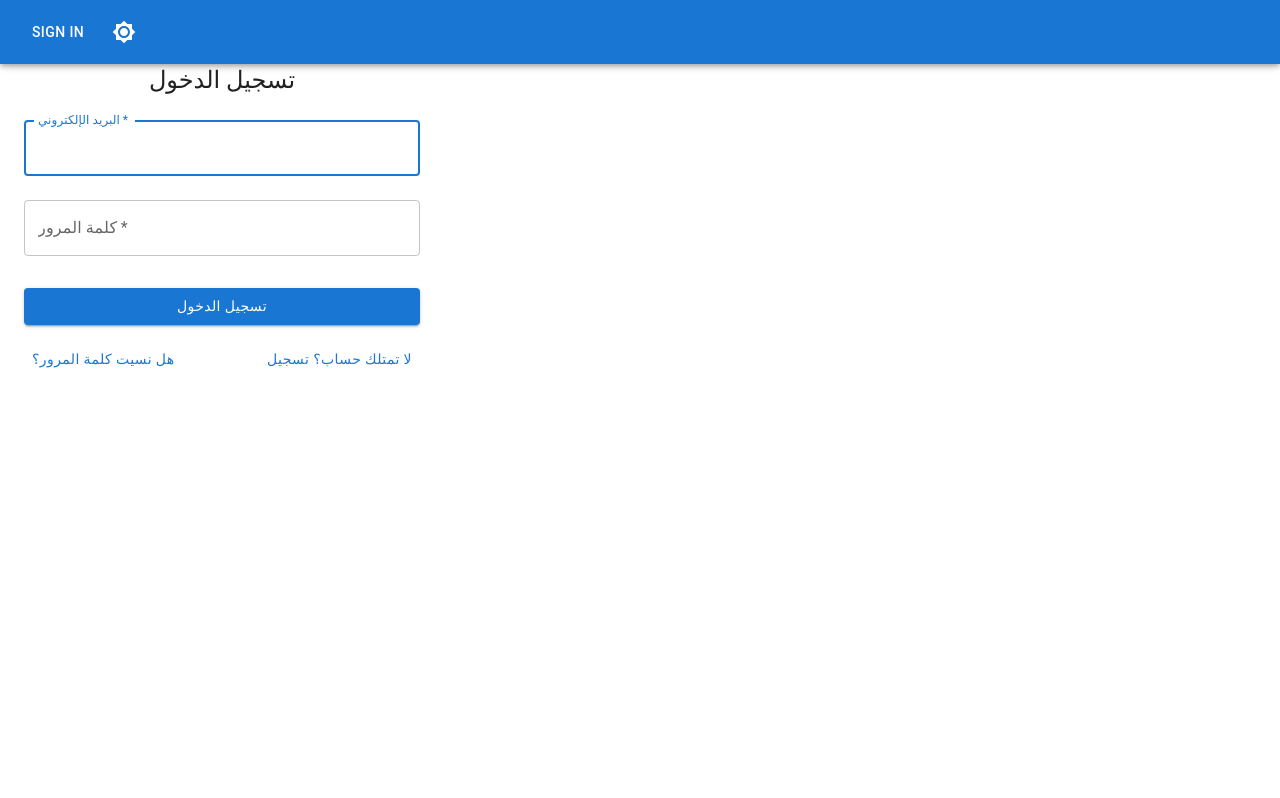
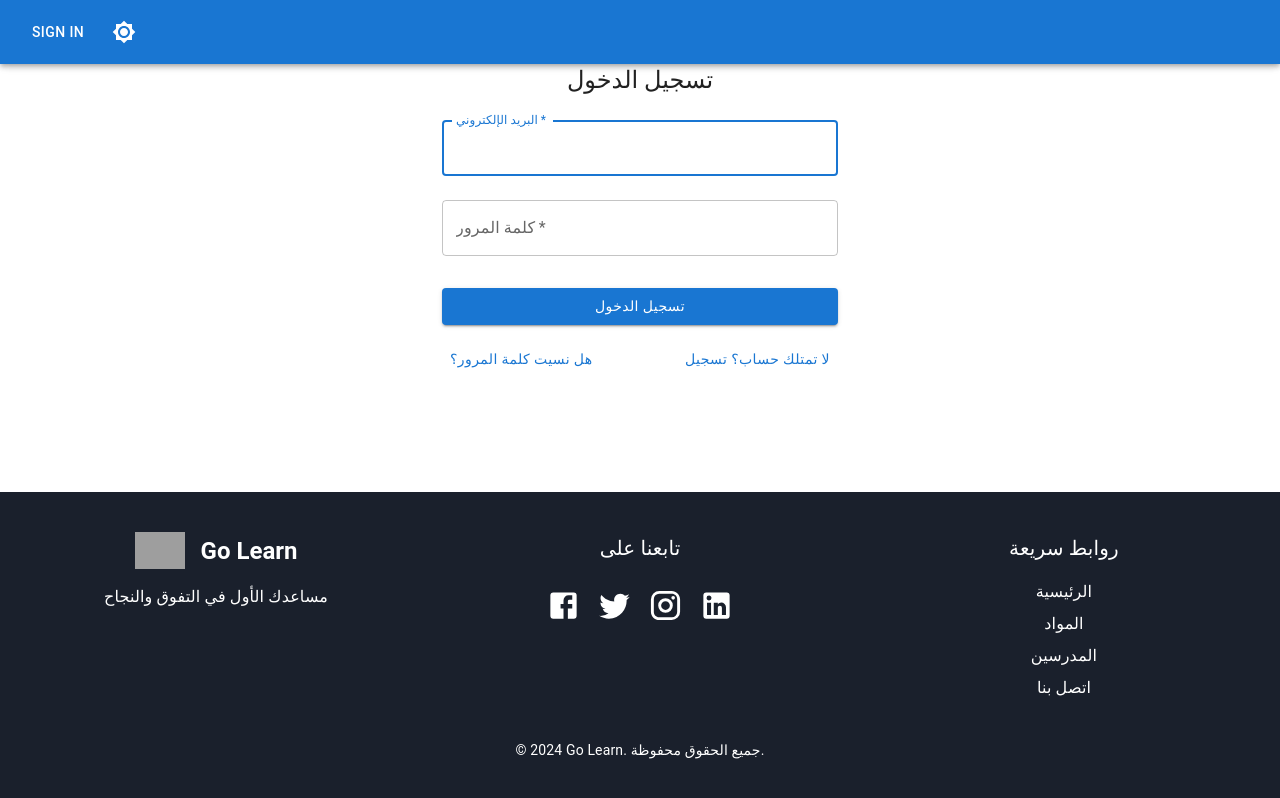
Before and after one commit to ibrahimnady/go-learn, a Next.js app: page /Login in a window 1280 px wide. Built offline with nearby package versions, Linux system fonts and the light colour scheme; grey boxes are pictures that could not be loaded.

Commit message:
add footer

```diff
--- a/app/Components/Footer.jsx
+++ b/app/Components/Footer.jsx
@@ -1,12 +1,105 @@
-import React from 'react'
-
+import React from 'react';
+import { Box, Typography, IconButton, Link as MuiLink, Grid } from '@mui/material';
+import FacebookIcon from '@mui/icons-material/Facebook';
+import TwitterIcon from '@mui/icons-material/Twitter';
+import InstagramIcon from '@mui/icons-material/Instagram';
+import LinkedInIcon from '@mui/icons-material/LinkedIn';
+import Image from 'next/image';
 
 function Footer() {
   return (
-    <div>
-      test
-    </div>
-  )
+    <Box
+      sx={{
+        backgroundColor: '#1A202C', // Dark background color
+        color: '#FFFFFF', // White text color
+        padding: '40px 20px',
+        marginTop: 'auto', // Pushes the footer to the bottom
+      }}
+    >
+      <Grid container spacing={4} justifyContent="center">
+        {/* Logo and Company Name */}
+        <Grid item xs={12} md={4} sx={{ textAlign: 'center' }}>
+          <Box sx={{ display: 'flex', alignItems: 'center', justifyContent: 'center' }}>
+            <Image
+              src="/logo.png" // Replace with your logo path
+              alt="Go Learn Logo"
+              width={50}
+              height={50}
+            />
+            <Typography variant="h5" sx={{ ml: 2, fontWeight: 'bold' }}>
+              Go Learn
+            </Typography>
+          </Box>
+          <Typography variant="body1" sx={{ mt: 2 }}>
+            مساعدك الأول في التفوق والنجاح
+          </Typography>
+        </Grid>
+
+        {/* Social Media Links */}
+        <Grid item xs={12} md={4} sx={{ textAlign: 'center' }}>
+          <Typography variant="h6" sx={{ mb: 2 }}>
+            تابعنا على
+          </Typography>
+          <Box>
+            <IconButton
+              href="https://facebook.com"
+              target="_blank"
+              sx={{ color: '#FFFFFF', '&:hover': { color: '#1877F2' } }}
+            >
+              <FacebookIcon fontSize="large" />
+            </IconButton>
+            <IconButton
+              href="https://twitter.com"
+              target="_blank"
+              sx={{ color: '#FFFFFF', '&:hover': { color: '#1DA1F2' } }}
+            >
+              <TwitterIcon fontSize="large" />
+            </IconButton>
+            <IconButton
+              href="https://instagram.com"
+              target="_blank"
+              sx={{ color: '#FFFFFF', '&:hover': { color: '#E1306C' } }}
+            >
+              <InstagramIcon fontSize="large" />
+            </IconButton>
+            <IconButton
+              href="https://linkedin.com"
+              target="_blank"
+              sx={{ color: '#FFFFFF', '&:hover': { color: '#0A66C2' } }}
+            >
+              <LinkedInIcon fontSize="large" />
+            </IconButton>
+          </Box>
+        </Grid>
+
+        {/* Quick Links */}
+        <Grid item xs={12} md={4} sx={{ textAlign: 'center' }}>
+          <Typography variant="h6" sx={{ mb: 2 }}>
+            روابط سريعة
+          </Typography>
+          <Box>
+            <MuiLink href="/" color="inherit" underline="hover" sx={{ display: 'block', mb: 1 }}>
+              الرئيسية
+            </MuiLink>
+            <MuiLink href="/Subjects" color="inherit" underline="hover" sx={{ display: 'block', mb: 1 }}>
+              المواد
+            </MuiLink>
+            <MuiLink href="/Teachers" color="inherit" underline="hover" sx={{ display: 'block', mb: 1 }}>
+              المدرسين
+            </MuiLink>
+            <MuiLink href="/Contact" color="inherit" underline="hover" sx={{ display: 'block', mb: 1 }}>
+              اتصل بنا
+            </MuiLink>
+          </Box>
+        </Grid>
+      </Grid>
+
+      {/* Copyright */}
+      <Typography variant="body2" sx={{ textAlign: 'center', mt: 4 }}>
+        © {new Date().getFullYear()} Go Learn. جميع الحقوق محفوظة.
+      </Typography>
+    </Box>
+  );
 }
 
-export default Footer
+export default Footer;
--- a/app/Styles/globals.css
+++ b/app/Styles/globals.css
@@ -48,3 +48,12 @@ body {
     width: 100%;
   }
 }
+.main-content {
+  min-height: 100vh; /* يجعل المحتوى الرئيسي يأخذ المساحة الكاملة للصفحة */
+  display: flex;
+  flex-direction: column;
+}
+
+.footer-container {
+  margin-top: auto; /* يدفع الـ Footer إلى أسفل الصفحة */
+}
--- a/app/layout.jsx
+++ b/app/layout.jsx
@@ -7,7 +7,7 @@ import { createTheme, ThemeProvider } from '@mui/material/styles';
 import CssBaseline from '@mui/material/CssBaseline';
 import { useState } from "react";
 import Header from "./Components/Header";
-import { Box} from '@mui/material';
+import { Box } from '@mui/material';
 import ThemeMode from './MyTheme';
 import Login from './Login/page';
 import Intro from './Intro/page';
@@ -71,21 +71,24 @@ export default function RootLayout({ children }) {
                 {/* <Footer /> */}
               </div>
               :
-              <div>
+              <div className="main-content">
                 {/* <Intro/> */}
                 {/* <Footer />  */}
                 <Box
                   sx={{
                     // mr: { sm: `${drawerWidth}px` },
-                    display: 'flex',
-                    // justifyContent: 'center',
+                    // display: 'flex',
+                    marginBottom: 5
+
 
 
                   }}>
                   {children}
                 </Box>
+                <div className="footer-container">
 
-                {/* <Footer /> */}
+                  <Footer />
+                </div>
                 {/* <Login/> */}
               </div>
           }
```
